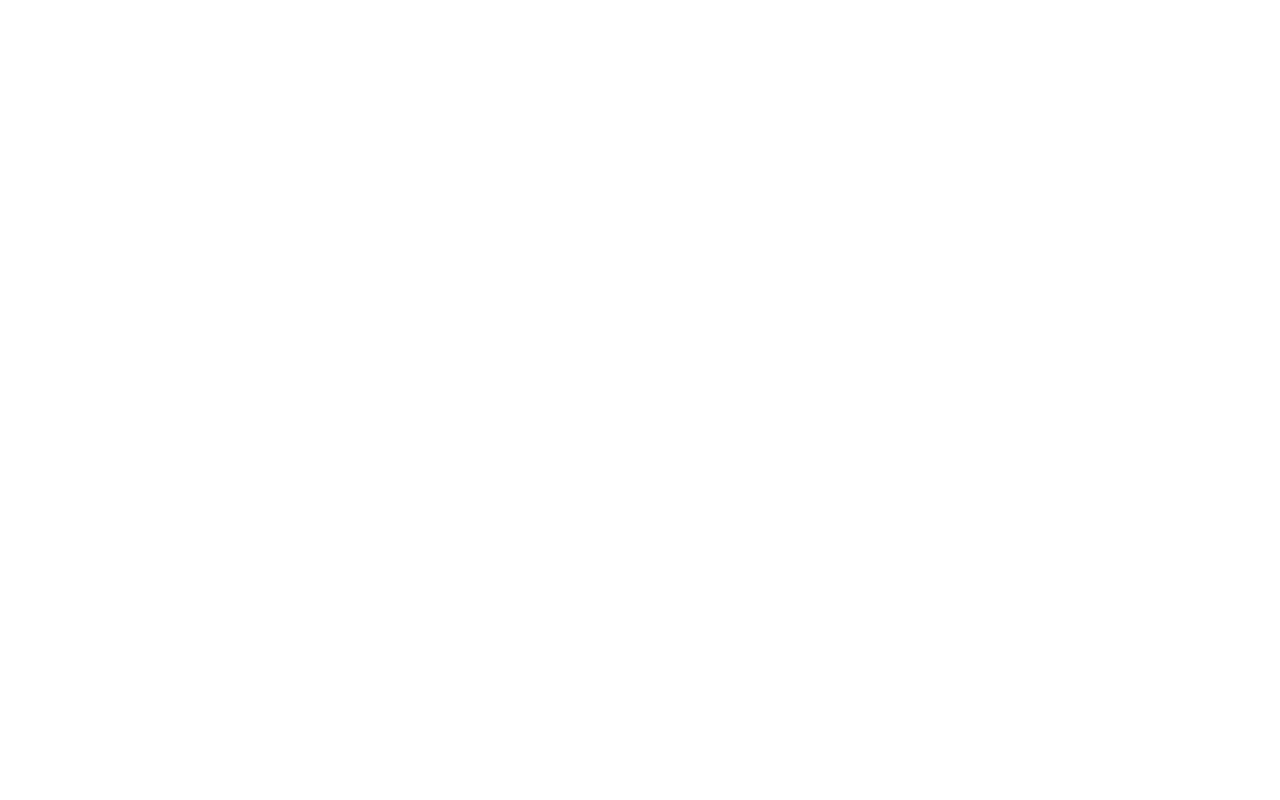
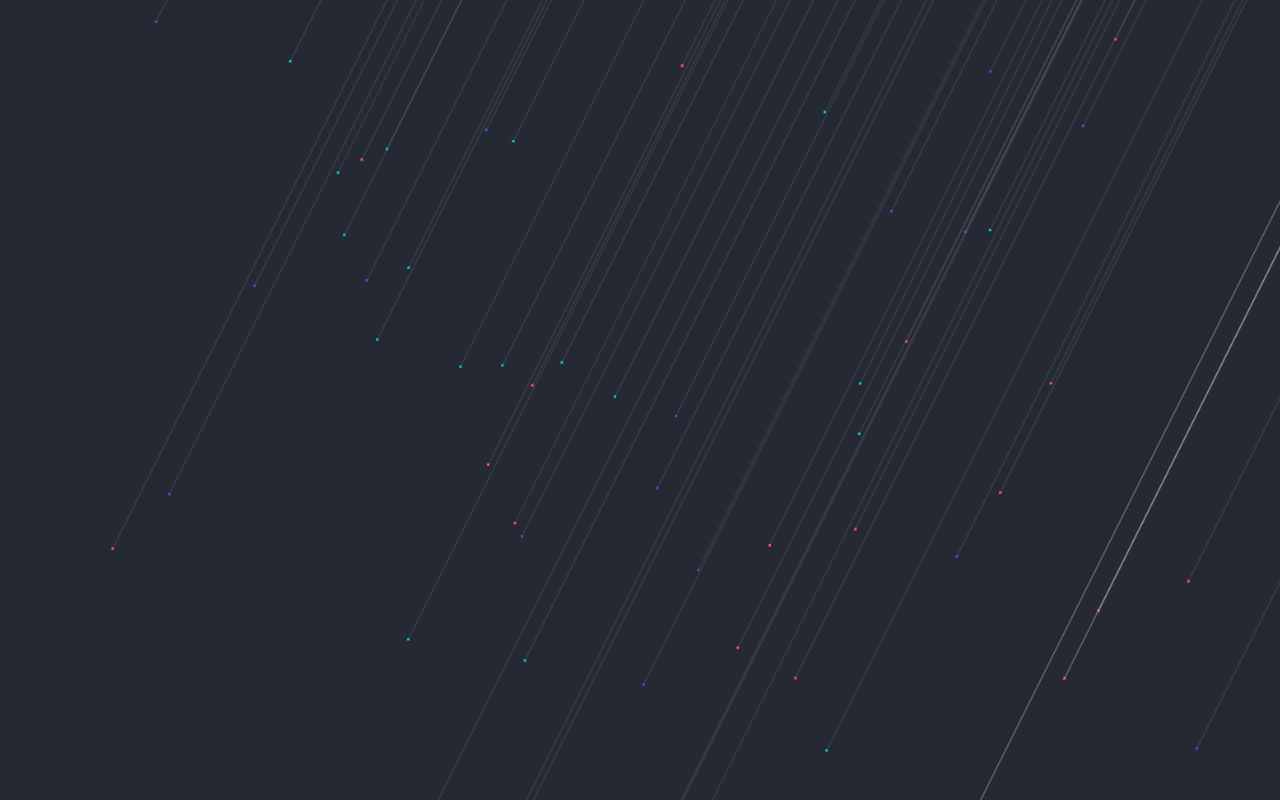
Before and after one commit to aizypena/FinalProject-IT0043L, a plain HTML site: page index.html in a window 1280 px wide. Drawn offline with Linux system fonts and the light colour scheme.

Commit message:
creating template

```diff
--- a/css/style.css
+++ b/css/style.css
@@ -0,0 +1,26 @@
+* {
+    margin: 0;
+    padding: 0;
+}
+
+/* general */
+.txt-fff {
+    color: #fff;
+}
+
+/* home */
+.home-container {
+    background-image: url("/images/banner-bg.png");
+    height: 100vh;
+    background-repeat: no-repeat;
+    background-position: center;
+    background-size: cover;
+}
+
+/* about */
+
+/* skills */
+
+/* projects */
+
+/* contact */
--- a/index.html
+++ b/index.html
@@ -5,14 +5,18 @@
     <meta name="viewport"
           content="width=device-width, user-scalable=no, initial-scale=1.0, maximum-scale=1.0, minimum-scale=1.0">
     <meta http-equiv="X-UA-Compatible" content="ie=edge">
-    <title>Document</title>
+    <title>Julyza Pena</title>
+    <link rel="stylesheet" href="./css/style.css">
 </head>
 <body>
 
 <div class="main-container">
     <header></header>
 
-    <section></section>
+    <section id="home" class="txt-fff">
+        <div class="home-container">
+        </div>
+    </section>
 
     <section></section>
 
```
